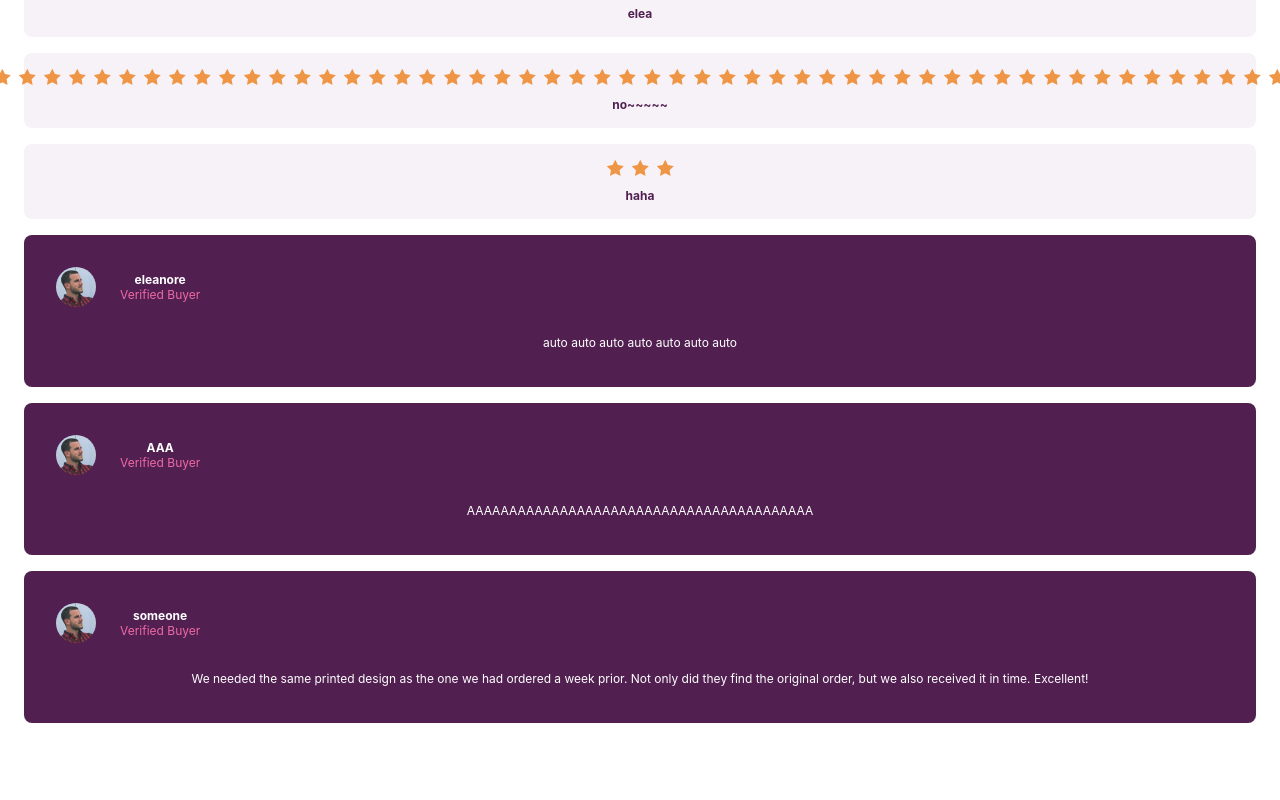
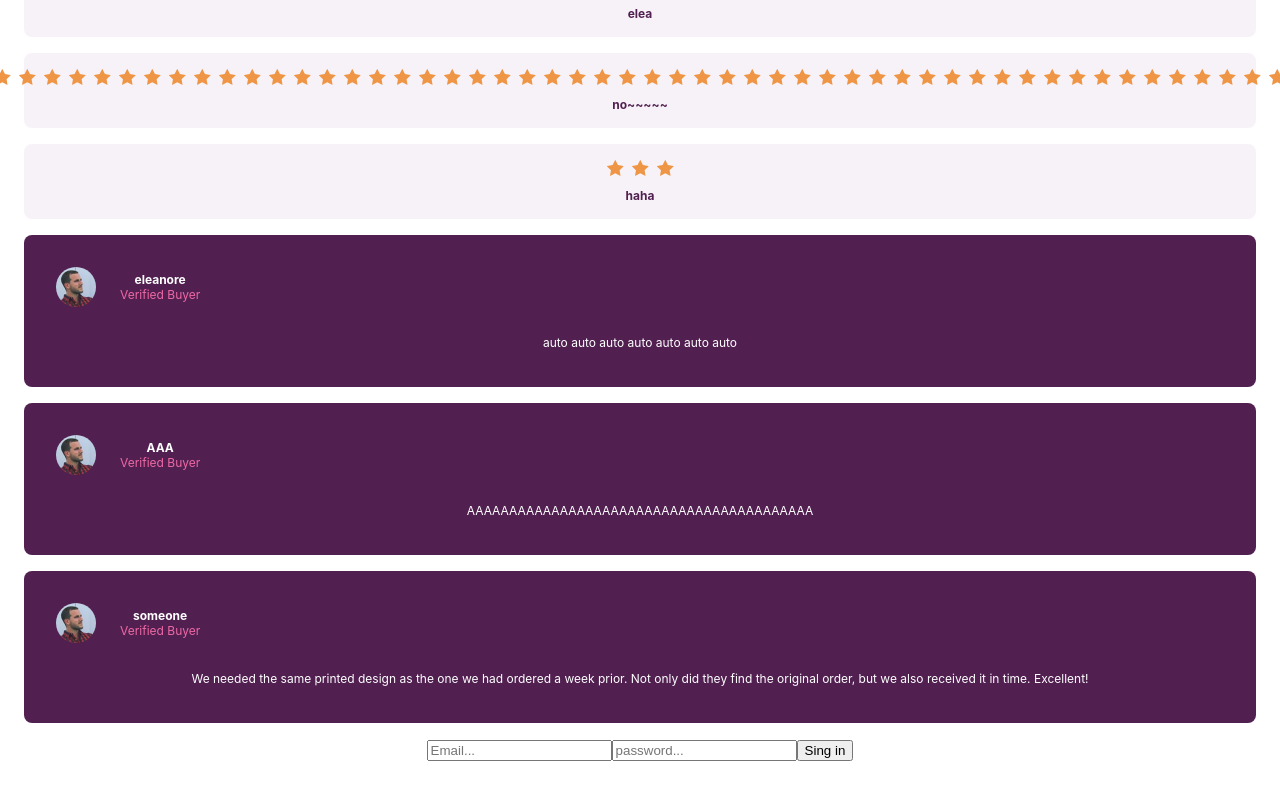
Before and after one commit to eleanore0724/lol, a React (Create React App) app: page / in a window 1280 px wide. Shown: the part 210-1010 px from the top of the page. Built offline with nearby package versions, Linux system fonts and the light colour scheme; no server answers.

Commit message:
Add:inputMail

```diff
--- a/package.json
+++ b/package.json
@@ -6,6 +6,7 @@
     "@testing-library/jest-dom": "^5.16.5",
     "@testing-library/react": "^13.4.0",
     "@testing-library/user-event": "^13.5.0",
+    "firebase": "^9.22.1",
     "react": "^18.2.0",
     "react-dom": "^18.2.0",
     "react-scripts": "^5.0.1",
--- a/src/App.jsx
+++ b/src/App.jsx
@@ -6,7 +6,7 @@ import { Title } from "./title";
 import { Description } from "./description";
 import { Rate } from "./rate"
 import { Comment } from "./comment"
-
+import { Auth } from "./auth"
 /*
 - header
   -title
@@ -54,6 +54,7 @@ function App() {
             <Comment />
           </li>
         </ul>
+        <Auth className="Authh"/>
       </header>
     </main>
   );
--- /dev/null
+++ b/src/auth.jsx
@@ -0,0 +1,19 @@
+import { useState } from "react";
+import { auth } from "../config/firebase";
+import { createUserWithEmailAndPassword} from "firebase/auth";
+
+export const Auth = () =>{
+    const [Email,setEmail] = useState("");
+    const [password,setPassword] = useState("");
+    const signin = ()=>{
+
+    };
+
+    return (
+        <div>
+            <input placeholder="Email..."onChange={(e)=>setEmail(e,target.value)}/>
+            <input placeholder="password..."/>
+            <button onClick={signin}>Sing in</button>
+        </div>
+    );
+};
--- /dev/null
+++ b/src/config/firebase.js
@@ -0,0 +1,24 @@
+// Import the functions you need from the SDKs you need
+import { initializeApp } from "firebase/app";
+import { getAnalytics } from "firebase/analytics";
+import { getAuth } from "firebase/auth"
+// TODO: Add SDKs for Firebase products that you want to use
+// https://firebase.google.com/docs/web/setup#available-libraries
+
+// Your web app's Firebase configuration
+// For Firebase JS SDK v7.20.0 and later, measurementId is optional
+const firebaseConfig = {
+  apiKey: "AIzaSyCzg7sEQCu895osU2qwyzVw75lddeSC-fQ",
+  authDomain: "console-b41b4.firebaseapp.com",
+  databaseURL: "https://console-b41b4-default-rtdb.firebaseio.com",
+  projectId: "console-b41b4",
+  storageBucket: "console-b41b4.appspot.com",
+  messagingSenderId: "492414527746",
+  appId: "1:492414527746:web:cb1d07a37e1c6e6011ba1b",
+  measurementId: "G-YJQSW52NCC"
+};
+
+// Initialize Firebase
+const app = initializeApp(firebaseConfig);
+const analytics = getAnalytics(app);
+export const auth = getAuth(app);
--- a/src/index.js
+++ b/src/index.js
@@ -1,7 +1,7 @@
 import React from 'react';
 import ReactDOM from 'react-dom/client';
 import './index.css';
-import App from './app';
+import App from './app.jsx';
 
 const root = ReactDOM.createRoot(document.getElementById('root'));
 root.render(
```
Also changed, not shown: 1 other file (tests, documents, lock files or other folders).
